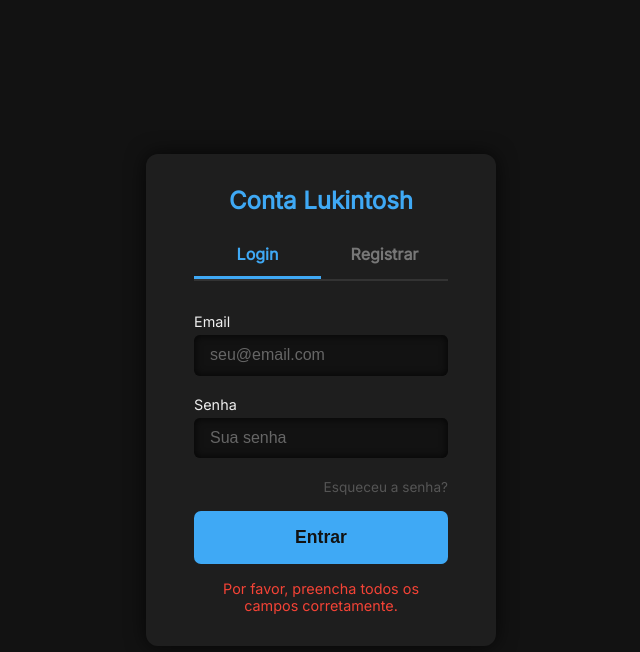
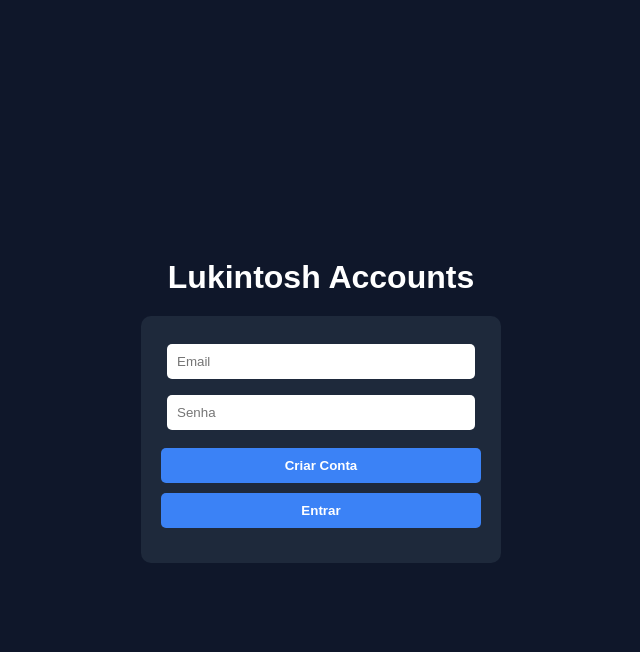
Before and after one commit to LukeMinivaca85/Accounts, a plain HTML site: page index.html in a window 1280 px wide. Both pictures are taken after a click on the button "Entrar". Shown: the whole page, without its empty margins (319-959 px from the left). Drawn offline with Linux system fonts and the light colour scheme.

Commit message:
Add files via upload

```diff
--- a/index.html
+++ b/index.html
@@ -1,211 +1,176 @@
 <!DOCTYPE html>
 <html lang="pt-BR">
 <head>
-<meta charset="UTF-8" />
-<meta name="viewport" content="width=device-width, initial-scale=1" />
-<title>Conta Lukintosh - Login / Registro</title>
-<link href="https://fonts.googleapis.com/css2?family=Inter&display=swap" rel="stylesheet" />
+  <meta charset="UTF-8">
+  <title>Lukintosh Accounts</title>
   <style>
-  * {
-    box-sizing: border-box;
+    body {
+      font-family: Arial, sans-serif;
+      background: #0f172a;
+      color: #fff;
+      display: flex;
+      flex-direction: column;
+      align-items: center;
+      justify-content: center;
+      height: 100vh;
+      margin: 0;
     }
-  body {
-    margin: 0; padding: 0;
-    font-family: 'Inter', sans-serif;
-    background-color: #121212;
-    color: #eee;
-    display: flex;
-    justify-content: center;
-    align-items: center;
-    min-height: 100vh;
+    h1 {
+      margin-bottom: 20px;
     }
     .container {
-    background: #1e1e1e;
-    padding: 2rem 3rem;
-    border-radius: 12px;
-    box-shadow: 0 0 20px rgb(0 0 0 / 0.7);
-    width: 350px;
+      background: #1e293b;
+      padding: 20px;
+      border-radius: 10px;
+      width: 320px;
+      text-align: center;
     }
-  h2 {
-    margin: 0 0 1rem;
-    font-weight: 700;
-    text-align: center;
-    color: #3fa9f5;
+    input {
+      width: 90%;
+      padding: 10px;
+      margin: 8px 0;
+      border: none;
+      border-radius: 5px;
     }
-  .tabs {
-    display: flex;
-    margin-bottom: 2rem;
-    border-bottom: 2px solid #333;
-  }
-  .tab {
-    flex: 1;
-    padding: 0.8rem 0;
-    text-align: center;
-    font-weight: 600;
-    cursor: pointer;
-    color: #777;
-    border-bottom: 3px solid transparent;
-    user-select: none;
-    transition: all 0.3s ease;
-  }
-  .tab.active {
-    color: #3fa9f5;
-    border-color: #3fa9f5;
-  }
-  form {
-    display: none;
-    flex-direction: column;
-  }
-  form.active {
-    display: flex;
-  }
-  label {
-    font-size: 0.9rem;
-    margin-bottom: 0.3rem;
-  }
-  input[type="text"],
-  input[type="email"],
-  input[type="password"] {
-    padding: 0.7rem 1rem;
-    margin-bottom: 1.3rem;
+    button {
+      width: 100%;
+      padding: 10px;
+      margin-top: 10px;
+      background: #3b82f6;
       border: none;
-    border-radius: 6px;
-    background-color: #121212;
-    color: #eee;
-    box-shadow: inset 0 0 8px rgb(0 0 0 / 0.8);
-    font-size: 1rem;
-  }
-  input::placeholder {
-    color: #666;
-  }
-  .btn-primary {
-    background-color: #3fa9f5;
-    border: none;
-    padding: 1rem;
-    border-radius: 7px;
-    color: #121212;
-    font-weight: 700;
-    font-size: 1.1rem;
-    cursor: pointer;
-    transition: background-color 0.3s ease;
-  }
-  .btn-primary:hover {
-    background-color: #2b7bd8;
-  }
-  .forgot-password {
-    font-size: 0.85rem;
-    color: #555;
-    text-align: right;
-    margin-bottom: 1rem;
+      border-radius: 5px;
+      color: white;
+      font-weight: bold;
       cursor: pointer;
     }
-  .forgot-password:hover {
-    color: #3fa9f5;
+    button:hover {
+      background: #2563eb;
+    }
+    p {
+      margin-top: 15px;
+      font-size: 14px;
+    }
+    a {
+      color: #3b82f6;
+      text-decoration: none;
+    }
+    a:hover {
       text-decoration: underline;
     }
-  .message {
-    text-align: center;
-    margin-top: 1rem;
-    font-size: 0.9rem;
-    color: #3fa9f5;
+    .progress {
+      margin-top: 20px;
+      padding: 10px;
+      background: #0f172a;
+      border: 1px solid #3b82f6;
+      border-radius: 5px;
     }
   </style>
 </head>
 <body>
+  <h1>Lukintosh Accounts</h1>
+  <div class="container">
+    <input type="email" id="email" placeholder="Email">
+    <input type="password" id="password" placeholder="Senha">
+    <button onclick="signUp()">Criar Conta</button>
+    <button onclick="login()">Entrar</button>
+    <p id="message"></p>
 
-<div class="container">
-  <h2>Conta Lukintosh</h2>
-  <div class="tabs">
-    <div class="tab active" id="tab-login">Login</div>
-    <div class="tab" id="tab-register">Registrar</div>
+    <div id="progressDiv" class="progress" style="display:none;">
+      <h3>Seu Progresso</h3>
+      <p id="progressData"></p>
+      <button onclick="saveProgress()">Salvar Progresso</button>
+      <button onclick="loadProgress()">Carregar Progresso</button>
+    </div>
   </div>
 
-  <form id="form-login" class="active" novalidate>
-    <label for="login-email">Email</label>
-    <input type="email" id="login-email" name="login-email" placeholder="seu@email.com" required />
-    <label for="login-password">Senha</label>
-    <input type="password" id="login-password" name="login-password" placeholder="Sua senha" required minlength="6" />
-    <div class="forgot-password" tabindex="0">Esqueceu a senha?</div>
-    <button type="submit" class="btn-primary">Entrar</button>
-  </form>
+<script type="module">
+  // Import the functions you need from the SDKs you need
+  import { initializeApp } from "https://www.gstatic.com/firebasejs/12.2.1/firebase-app.js";
+  import { getAnalytics } from "https://www.gstatic.com/firebasejs/12.2.1/firebase-analytics.js";
+  // TODO: Add SDKs for Firebase products that you want to use
+  // https://firebase.google.com/docs/web/setup#available-libraries
 
-  <form id="form-register" novalidate>
-    <label for="register-name">Nome completo</label>
-    <input type="text" id="register-name" name="register-name" placeholder="Seu nome completo" required />
-    <label for="register-email">Email</label>
-    <input type="email" id="register-email" name="register-email" placeholder="seu@email.com" required />
-    <label for="register-password">Senha</label>
-    <input type="password" id="register-password" name="register-password" placeholder="Crie uma senha" required minlength="6" />
-    <label for="register-password-confirm">Confirmar senha</label>
-    <input type="password" id="register-password-confirm" name="register-password-confirm" placeholder="Repita a senha" required minlength="6" />
-    <button type="submit" class="btn-primary">Registrar</button>
-  </form>
+  // Your web app's Firebase configuration
+  // For Firebase JS SDK v7.20.0 and later, measurementId is optional
+  const firebaseConfig = {
+    apiKey: "AIzaSyCjQlVzKAjjBpJCa7idKcFT4QkHUlpZQFo",
+    authDomain: "firezonesalogin.firebaseapp.com",
+    projectId: "firezonesalogin",
+    storageBucket: "firezonesalogin.firebasestorage.app",
+    messagingSenderId: "971735310017",
+    appId: "1:971735310017:web:bda988223f03a47de27e40",
+    measurementId: "G-VG4HK7MJPQ"
+  };
 
-  <div id="message" class="message" aria-live="polite"></div>
-</div>
+  // Initialize Firebase
+  const app = initializeApp(firebaseConfig);
+  const analytics = getAnalytics(app);
 
-<script>
-  const tabLogin = document.getElementById('tab-login');
-  const tabRegister = document.getElementById('tab-register');
-  const formLogin = document.getElementById('form-login');
-  const formRegister = document.getElementById('form-register');
-  const message = document.getElementById('message');
+    // Funções de autenticação
+    function signUp() {
+      const email = document.getElementById("email").value;
+      const password = document.getElementById("password").value;
+      auth.createUserWithEmailAndPassword(email, password)
+        .then(userCredential => {
+          document.getElementById("message").innerText = "✅ Conta criada!";
+          createDefaultProgress(userCredential.user.uid);
+        })
+        .catch(error => {
+          document.getElementById("message").innerText = "❌ " + error.message;
+        });
+    }
 
-  tabLogin.addEventListener('click', () => {
-    tabLogin.classList.add('active');
-    tabRegister.classList.remove('active');
-    formLogin.classList.add('active');
-    formRegister.classList.remove('active');
-    message.textContent = '';
+    function login() {
+      const email = document.getElementById("email").value;
+      const password = document.getElementById("password").value;
+      auth.signInWithEmailAndPassword(email, password)
+        .then(userCredential => {
+          document.getElementById("message").innerText = "✅ Login realizado!";
+          document.getElementById("progressDiv").style.display = "block";
+          loadProgress();
+        })
+        .catch(error => {
+          document.getElementById("message").innerText = "❌ " + error.message;
         });
+    }
 
-  tabRegister.addEventListener('click', () => {
-    tabRegister.classList.add('active');
-    tabLogin.classList.remove('active');
-    formRegister.classList.add('active');
-    formLogin.classList.remove('active');
-    message.textContent = '';
+    // Criar progresso inicial
+    function createDefaultProgress(uid) {
+      db.collection("progress").doc(uid).set({
+        level: 1,
+        coins: 0,
+        weapons: [],
+        skins: [],
+        lastSave: new Date().toISOString()
       });
+    }
 
-  formLogin.addEventListener('submit', (e) => {
-    e.preventDefault();
-    // Simulação de login (apenas exemplo)
-    if (formLogin.checkValidity()) {
-      message.style.color = '#3fa9f5';
-      message.textContent = 'Login realizado com sucesso (simulado).';
-      formLogin.reset();
-    } else {
-      message.style.color = '#f44336';
-      message.textContent = 'Por favor, preencha todos os campos corretamente.';
+    // Salvar progresso (exemplo simples)
+    function saveProgress() {
+      const user = auth.currentUser;
+      if (!user) return;
+      db.collection("progress").doc(user.uid).update({
+        level: Math.floor(Math.random() * 50), // exemplo: simula nível aleatório
+        coins: Math.floor(Math.random() * 1000),
+        lastSave: new Date().toISOString()
+      }).then(() => {
+        document.getElementById("message").innerText = "💾 Progresso salvo!";
+        loadProgress();
+      });
+    }
+
+    // Carregar progresso
+    function loadProgress() {
+      const user = auth.currentUser;
+      if (!user) return;
+      db.collection("progress").doc(user.uid).get().then(doc => {
+        if (doc.exists) {
+          const data = doc.data();
+          document.getElementById("progressData").innerText =
+            `Nível: ${data.level}\nMoedas: ${data.coins}\nÚltimo Save: ${data.lastSave}`;
         }
       });
-
-  formRegister.addEventListener('submit', (e) => {
-    e.preventDefault();
-    if (formRegister.checkValidity()) {
-      const pass = document.getElementById('register-password').value;
-      const passConfirm = document.getElementById('register-password-confirm').value;
-      if (pass !== passConfirm) {
-        message.style.color = '#f44336';
-        message.textContent = 'As senhas não coincidem.';
-        return;
     }
-      message.style.color = '#3fa9f5';
-      message.textContent = 'Registro realizado com sucesso (simulado).';
-      formRegister.reset();
-    } else {
-      message.style.color = '#f44336';
-      message.textContent = 'Por favor, preencha todos os campos corretamente.';
-    }
-  });
-
-  // Acessibilidade: permitir focar no "Esqueceu a senha?"
-  document.querySelector('.forgot-password').addEventListener('keypress', (e) => {
-    if (e.key === 'Enter') {
-      alert('Funcionalidade de recuperação de senha ainda não implementada.');
-    }
-  });
   </script>
-
 </body>
 </html>
```
Lines whose indentation alone changed are shown as unchanged.
